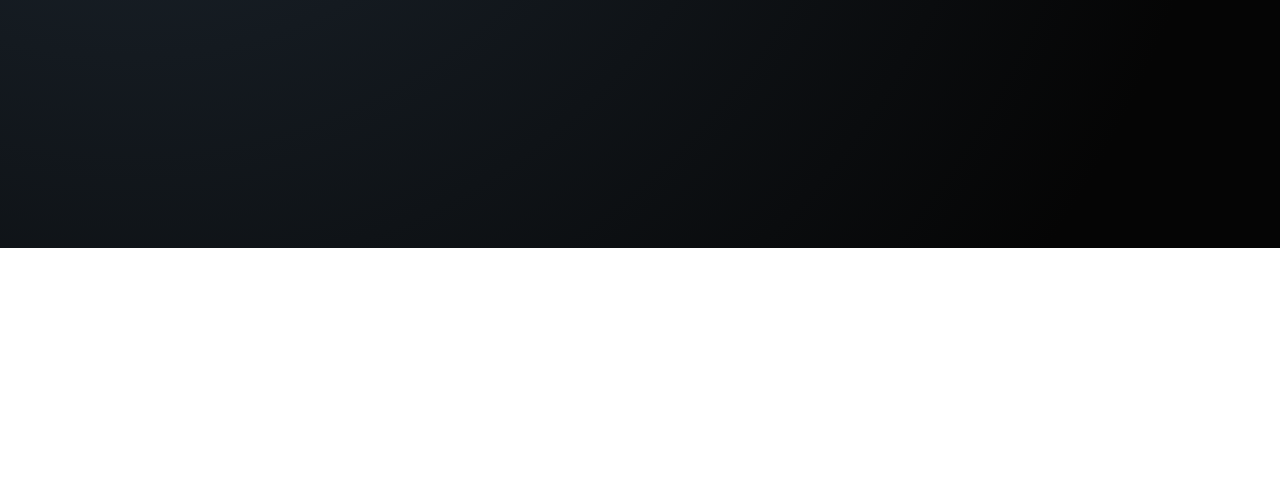
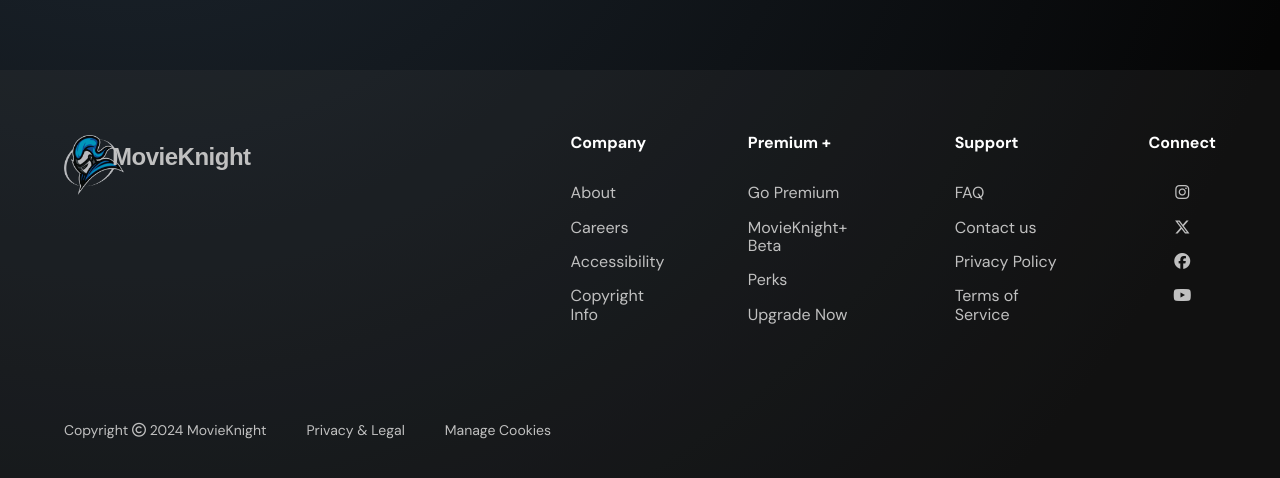
Before and after one commit to kim-vuong/MovieKnight, a React (Vite) app in the folder ghi/: page /movies/search in a window 1280 px wide. Shown: the part 552-1030 px from the top of the page. Before the commit the page ends 800 px from the top, so only its background shows below. Built offline with nearby package versions, Linux system fonts and the light colour scheme; no server answers; a web font is replaced by a local one.

Commit message:
Added Footer components with all necessary filler links

```diff
--- a/ghi/src/App.jsx
+++ b/ghi/src/App.jsx
@@ -1,5 +1,6 @@
-import { Outlet } from 'react-router-dom'
+import { Outlet, useLocation } from 'react-router-dom'
 import Nav from './components/NavBar'
+import Footer from './components/Footer'
 
 import './vanilla/app.css'
 
@@ -9,13 +10,18 @@ if (!API_HOST) {
 }
 
 function App() {
+    const location = useLocation()
+    const isProfilePage = location.pathname === '/profile'
+
     return (
         <div className="App">
-            <Nav />
-            <header className="App-header"></header>
+            <header>
+                <Nav />
+            </header>
             <div>
                 <Outlet />
             </div>
+            {!isProfilePage && <Footer />}
         </div>
     )
 }
--- /dev/null
+++ b/ghi/src/components/Footer.jsx
@@ -0,0 +1,72 @@
+import knightLogo from '../assets/kniz.png'
+import { Link } from 'react-router-dom'
+
+export default function Footer() {
+    return (
+        <footer className="bg-neutral-700/20 mt-40 font-dmSans">
+            <div className="main-containers flex items-center gap-80">
+                <div className="nav-logo-title -mt-36">
+                    <div>
+                        <img
+                            src={knightLogo}
+                            alt="Knight Logo"
+                            className="knight-logo"
+                        />
+                    </div>
+                    <div className="fw-bold movie-knight-title">
+                        MovieKnight
+                    </div>
+                </div>
+                <div className="flex gap-20">
+                    <div className="flex flex-col gap-3">
+                        <p className="font-bold text-white mb-3">Company</p>
+                        <Link to="/">About</Link>
+                        <Link to="/">Careers</Link>
+                        <Link to="/">Accessibility</Link>
+                        <Link to="/">Copyright Info</Link>
+                    </div>
+                    <div className="flex flex-col gap-3">
+                        <p className="font-bold text-white mb-3">Premium +</p>
+                        <Link to="/">Go Premium</Link>
+                        <Link to="/">MovieKnight+ Beta</Link>
+                        <Link to="/">Perks</Link>
+                        <Link to="/">Upgrade Now</Link>
+                    </div>
+                    <div className="flex flex-col gap-3">
+                        <p className="font-bold text-white mb-3">Support</p>
+                        <Link to="/">FAQ</Link>
+                        <Link to="/">Contact us</Link>
+                        <Link to="/">Privacy Policy</Link>
+                        <Link to="/">Terms of Service</Link>
+                    </div>
+                    <div className="flex flex-col items-center gap-3">
+                        <p className="font-bold text-white mb-3">Connect</p>
+                        <Link to="/">
+                            <i className="fa-brands fa-instagram"></i>
+                        </Link>
+                        <Link to="/">
+                            <i className="fa-brands fa-x-twitter"></i>
+                        </Link>
+                        <Link to="/">
+                            <i className="fa-brands fa-facebook"></i>
+                        </Link>
+                        <Link to="/">
+                            <i className="fa-brands fa-youtube"></i>
+                        </Link>
+                    </div>
+                </div>
+            </div>
+            <div className="main-containers flex gap-10 py-8 text-sm">
+                <p>
+                    Copyright{' '}
+                    <span>
+                        <i className="fa-regular fa-copyright"></i>
+                    </span>
+                    &nbsp;2024 MovieKnight
+                </p>
+                <Link>Privacy & Legal</Link>
+                <Link>Manage Cookies</Link>
+            </div>
+        </footer>
+    )
+}
```
Also changed, not shown: ghi/src/assets/knight.png (deleted).
